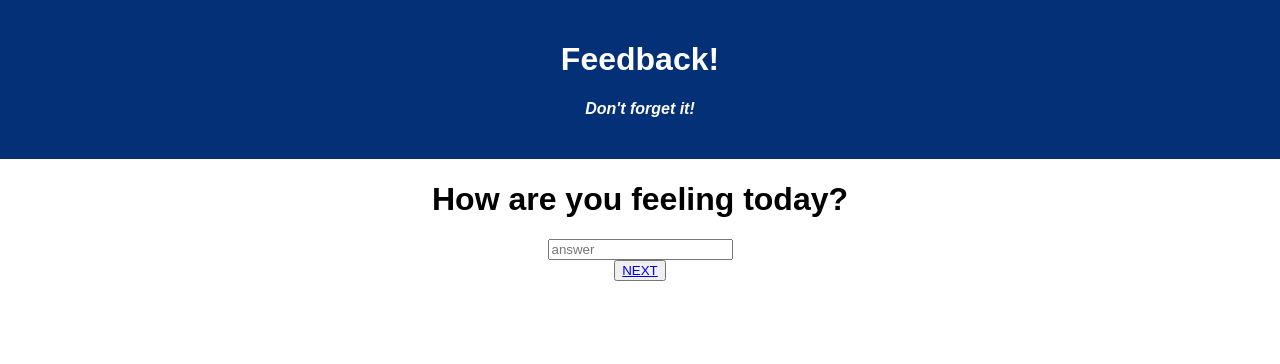
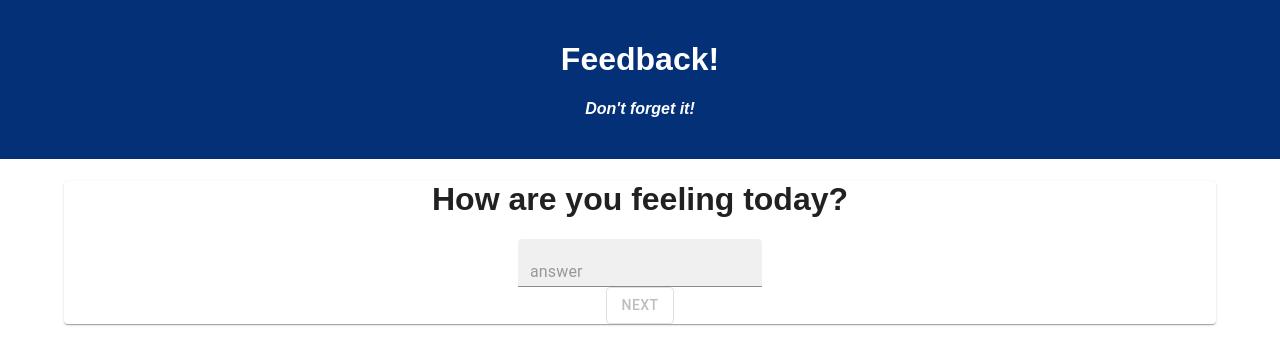
Before and after one commit to alimici2016/alimici2016-weekend-redux-feedback-loop., a React (Create React App) app: page / in a window 1280 px wide. Shown: the top 364 px of the page. Built offline with nearby package versions, Linux system fonts and the light colour scheme.

Commit message:
Spent time working on some styling. I have a button and textfield box working fine.

```diff
--- a/package.json
+++ b/package.json
@@ -4,6 +4,9 @@
   "private": true,
   "proxy": "http://localhost:5000",
   "dependencies": {
+    "@emotion/react": "^11.5.0",
+    "@emotion/styled": "^11.3.0",
+    "@mui/material": "^5.0.6",
     "axios": "^0.21.1",
     "express": "^4.17.1",
     "pg": "^8.2.1",
--- a/src/components/FeedbackForm/FeedbackForm.jsx
+++ b/src/components/FeedbackForm/FeedbackForm.jsx
@@ -1,9 +1,14 @@
 import { useState, } from 'react'
-import { useDispatch } from 'react-redux'
-import { Link } from 'react-router-dom';
+import { Provider, useDispatch } from 'react-redux'
+import { useHistory } from 'react-router-dom';
+import Button from '@mui/material/Button'
+import Paper from '@mui/material/Paper'
+import { Container, TextField } from "@mui/material";
 
 
 function FeedbackForm() {
+
+    const history = useHistory();
 
     const dispatch = useDispatch();
 
@@ -18,6 +23,7 @@ function FeedbackForm() {
         })
 
         setInput('')
+        history.push('/two')
     };
     //This handleSubmit function should be set to default if no event happens
     //Then dispatch to the reducer occurs sending the input as the payload
@@ -28,17 +34,28 @@ function FeedbackForm() {
 
     return (
         <>
+            <Container>
+                <Paper>
                     <h1>How are you feeling today?</h1>
                     <form>
-                <input onChange={(event) => setInput(event.target.value)}
+                        <TextField onChange={(event) => setInput(event.target.value)}
+                            size="small"
+                            id="filled-size-small"
+                            defaultValue="Small"
+                            variant="filled"
                             type="text"
                             value={input}
                             placeholder="answer"
                         />
                 </form>
-            <button onClick={handleSubmit}>
-              <Link to="/two">NEXT</Link>
-            </button>
+
+                <Button
+                    variant="outlined"
+                    disabled={input.length < 1}
+                    onClick={handleSubmit}>Next
+                </Button>
+            </Paper>
+        </Container>
         </>
     )
 };
--- a/src/components/FeedbackFormFour/FeedbackFormFour.jsx
+++ b/src/components/FeedbackFormFour/FeedbackFormFour.jsx
@@ -1,8 +1,14 @@
 import { useState } from 'react'
 import { useDispatch } from 'react-redux'
-import { Link } from 'react-router-dom';
+import { useHistory } from 'react-router-dom';
+import Button from '@mui/material/Button'
+import Paper from '@mui/material/Paper'
+import { Container, TextField } from "@mui/material";
+
 
 function FeedbackFormFour() {
+
+    const history = useHistory();
 
     const dispatch = useDispatch();
 
@@ -17,22 +23,31 @@ function FeedbackFormFour() {
         })
 
         setInput('')
+        history.push('/submit')
     };
 
     return (
         <>
+            <Container>
+                <Paper>
                     <h1>Any comments you want to leave?</h1>
-
                     <form>
-                <input onChange={(event) => setInput(event.target.value)}
+                        <TextField onChange={(event) => setInput(event.target.value)}
+                            size="small"
+                            id="filled-size-small"
+                            variant="filled"
                             type="text"
                             value={input}
                             placeholder="answer"
                         />
                     </form>
-            <button onClick={handleSubmit}>
-            <Link to="/submit">NEXT</Link>
-            </button>
+                    <Button
+                        variant="outlined"
+                        disabled={input.length < 1}
+                        onClick={handleSubmit}>Next
+                    </Button>
+                </Paper>
+            </Container>
         </>
     )
 }
--- a/src/components/FeedbackFormThree/FeedbackFormThree.jsx
+++ b/src/components/FeedbackFormThree/FeedbackFormThree.jsx
@@ -1,9 +1,13 @@
 import { useState } from 'react'
 import { useDispatch } from 'react-redux'
-import { Link } from 'react-router-dom';
+import { useHistory } from 'react-router-dom';
+import Button from '@mui/material/Button'
+import Paper from '@mui/material/Paper'
+import { Container, TextField } from "@mui/material";
 
 function FeedbackFormThree() {
 
+    const history = useHistory();
     const dispatch = useDispatch();
 
     const [input, setInput] = useState('')
@@ -17,22 +21,31 @@ function FeedbackFormThree() {
         })
 
         setInput('')
+        history.push('/four')
     };
 
     return (
         <>
+            <Container>
+                <Paper>
                     <h1>How well are you being supported?</h1>
-
                     <form>
-                <input onChange={(event) => setInput(event.target.value)}
+                        <TextField onChange={(event) => setInput(event.target.value)}
+                            size="small"
+                            id="filled-size-small"
+                            variant="filled"
                             type="text"
                             value={input}
                             placeholder="answer"
                         />
                     </form>
-            <button onClick={handleSubmit}>
-            <Link to="/four">NEXT</Link>
-            </button>
+                    <Button
+                        variant="outlined"
+                        disabled={input.length < 1}
+                        onClick={handleSubmit}>Next
+                    </Button>
+                </Paper>
+            </Container>
         </>
     )
 };
--- a/src/components/FeedbackFormTwo/FeedbackFormTwo.jsx
+++ b/src/components/FeedbackFormTwo/FeedbackFormTwo.jsx
@@ -1,14 +1,19 @@
 import { useState } from 'react'
 import { useDispatch } from 'react-redux'
-import { Link } from 'react-router-dom';
+import { useHistory } from 'react-router-dom';
+import Button from '@mui/material/Button'
+import Paper from '@mui/material/Paper'
+import { Container, TextField } from "@mui/material";
 
 function FeedbackFormTwo() {
+
+    const history = useHistory();
 
     const dispatch = useDispatch();
 
     const [input, setInput] = useState('')
 
-    const handleSubmit= (event) => {
+    const handleSubmit = (event) => {
         event.preventDefault();
         dispatch({
             type: "ANSWER_TWO",
@@ -16,21 +21,36 @@ function FeedbackFormTwo() {
         })
 
         setInput('')
+
+        history.push('/three')
     };
     return (
+
         <>
+            <Container>
+                <Paper>
                     <h1>How well are you understanding the content?</h1>
 
                     <form>
-                <input onChange={(event) => setInput(event.target.value)}
+                        <TextField onChange={(event) => setInput(event.target.value)}
+                            size="small"
+                            id="filled-size-small"
+                            defaultValue="Small"
+                            variant="filled"
                             type="text"
                             value={input}
                             placeholder="answer"
                         />
                     </form>
-            <button onClick={handleSubmit}>
-            <Link to="/three">NEXT</Link>
-            </button>
+
+                    <Button
+                        variant="outlined"
+                        disabled={input.length < 1}
+                        onClick={handleSubmit}>Next
+
+                    </Button>
+                </Paper>
+            </Container>
         </>
     )
 };
--- a/src/components/SubmitPage/SubmitPage.jsx
+++ b/src/components/SubmitPage/SubmitPage.jsx
@@ -1,7 +1,11 @@
 import { useSelector } from "react-redux";
 import axios from 'axios'
 import { useHistory } from "react-router-dom";
-import { Link } from "react-router-dom";
+import Box from '@mui/material/Box';
+import Button from '@mui/material/Button'
+import Paper from '@mui/material/Paper'
+import { Container } from "@mui/material";
+
 function SubmitPage() {
 
     // const feeling = useSelector((store) => store.answerReducer)
@@ -27,21 +31,29 @@ function SubmitPage() {
         }).catch((err) => {
             console.log('error in POST', err)
         })
+        history.push('/thank')
     };
 
 
     // console.log(feedback.feeling);
     return (
         <>
-            <h2>Review Your Feedback</h2>
-            <h5>Feeling: {feedback.feeling}</h5>
-            <h5>Understanding: {feedback.understanding}</h5>
-            <h5>Support: {feedback.support}</h5>
-            <h5>Comments: {feedback.comments}</h5>
-            <button
-            onClick={handleSubmit}>
-            <Link to="/thank">SUBMIT</Link>
-            </button>
+            <Container>
+                <Paper>
+
+                    <h2>Review Your Feedback</h2>
+                    <h5>Feeling: {feedback.feeling}</h5>
+                    <h5>Understanding: {feedback.understanding}</h5>
+                    <h5>Support: {feedback.support}</h5>
+                    <h5>Comments: {feedback.comments}</h5>
+
+                    <Button
+                        size="small"
+                        variant="outlined"
+                        onClick={handleSubmit}>Next
+                    </Button>
+                </Paper>
+            </Container>
         </>
     )
 };
--- a/src/components/ThankYou/ThankYouPage.jsx
+++ b/src/components/ThankYou/ThankYouPage.jsx
@@ -1,5 +1,9 @@
 import { useHistory } from "react-router-dom"
-function ThankYouPage(){
+import Button from '@mui/material/Button'
+import Paper from '@mui/material/Paper'
+import { Container } from "@mui/material";
+
+function ThankYouPage() {
 
     const history = useHistory();
 
@@ -7,12 +11,20 @@ function ThankYouPage(){
         history.push('/');
     }
 
-    return(
-       <>
-        <h1>Thank you for filling out the feedback!</h1>
-        <button onClick={newForm}>New Feedback</button>
+    return (
+        <>
+            <Container>
+                <Paper>
+                    <h1>Thank you for filling out the feedback!</h1>
+                    <Button
+                        variant="outlined"
+                        color="success"
+                        onClick={newForm}>New Feedback
+                    </Button>
+                </Paper>
+            </Container>
         </>
-        )
+    )
 
 };
 
```
Also changed, not shown: src/components/App/App.jsx (+5 -5 lines), 1 other file (tests, documents, lock files or other folders). Lines whose indentation alone changed are shown as unchanged.
